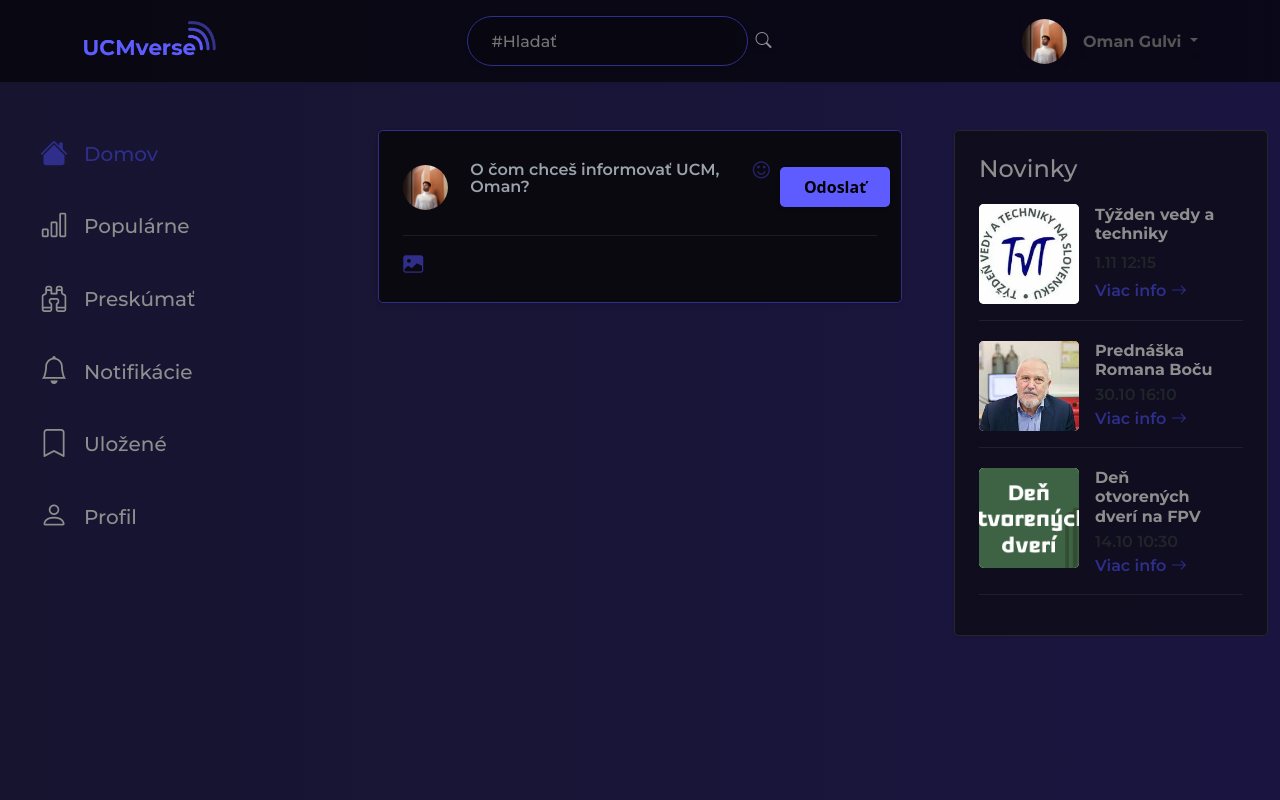
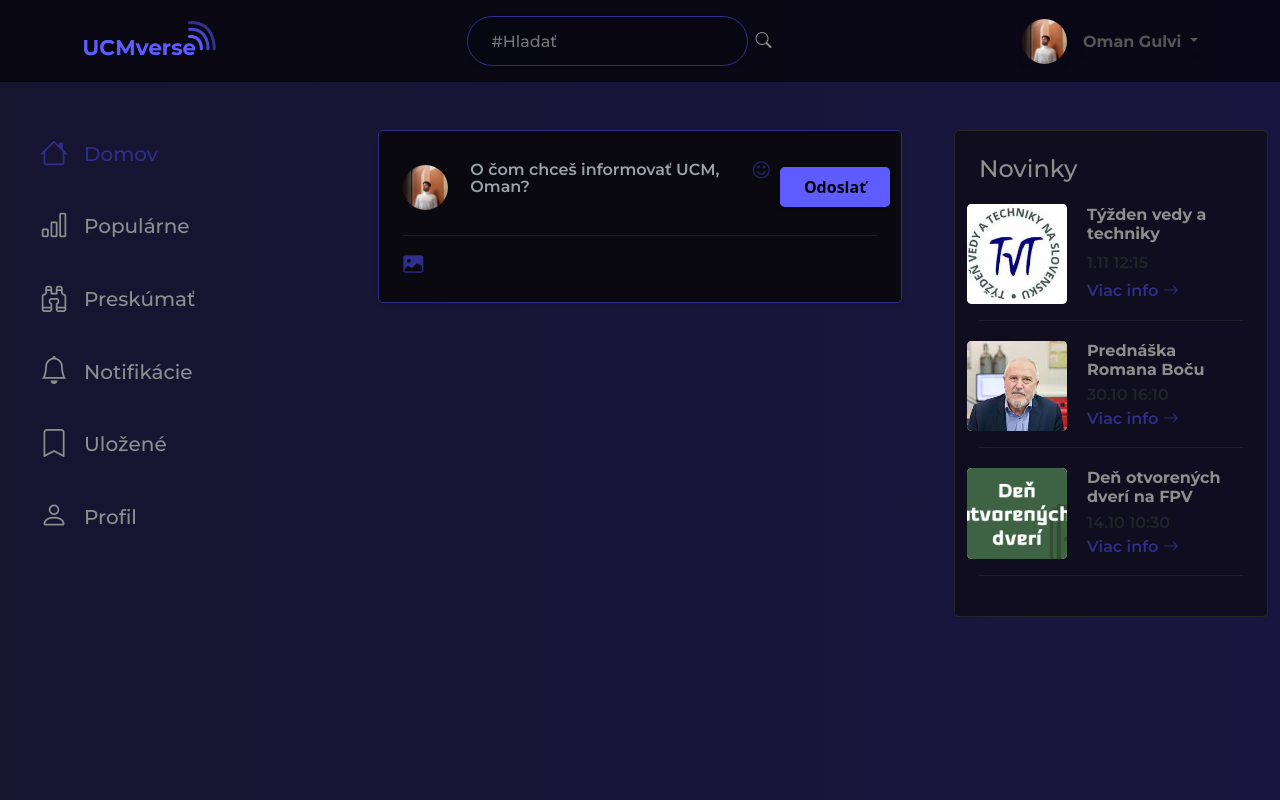
Before and after one commit to KNXKO/UCMverse, a PHP site: page /home.php in a window 1280 px wide. Run offline with PHP 8.4, Linux system fonts and the light colour scheme; data that the repository does not hold is empty; some libraries are stand-ins or nearby versions.

Commit message:
Vylepsene veci

```diff
--- a/home.php
+++ b/home.php
@@ -114,44 +114,44 @@
             <div class="left-bar container d-flex flex-lg-column h-100 col-md-12 col-lg-2 justify-content-md-between justify-content-lg-start justify-content-between
              float-lg-start col-xxl-2 col-xl-2">
                 <!-- 1.  -->
-                <a class="menu-bg active" href="home.php">
+                <a class="menu-bg" href="home.php">
                     <div class="d-flex align-content-center align-items-center mb-lg-4 px-3">
-                        <h3 class="bi bi-house-fill me-md-3 c-darkprimary"></h3>
+                        <h3 class="bi bi-house me-lg-3 c-darkprimary"></h3>
                         <h3 class="fs-5 d-none d-lg-inline c-darkprimary">Domov</h3>
                     </div>
                 </a>
                 <!-- 2.  -->
-                <a class="menu-bg" href="popular.html">
+                <a class="menu-bg" href="popular.php">
                     <div class="d-flex align-content-center align-items-center mb-lg-4 px-3">
-                        <h3 class="bi bi-bar-chart me-md-3"></h3>
+                        <h3 class="bi bi-bar-chart me-lg-3"></h3>
                         <h3 class="fs-5 d-none d-lg-inline">Populárne</h3>
                     </div>
                 </a>
                 <!-- 3.  -->
                 <a class="menu-bg" href="#">
                     <div class="d-flex align-content-center align-items-center mb-lg-4 px-3">
-                        <h3 class="bi bi-binoculars me-md-3"></h3>
+                        <h3 class="bi bi-binoculars me-lg-3"></h3>
                         <h3 class="fs-5 d-none d-lg-inline">Preskúmať</h3>
                     </div>
                 </a>
                 <!-- 4.  -->
                 <a class="menu-bg" href="#">
                     <div class="d-flex align-content-center align-items-center mb-lg-4 px-3">
-                        <h3 class="bi bi-bell me-md-3"></h3>
+                        <h3 class="bi bi-bell me-lg-3"></h3>
                         <h3 class="fs-5 d-none d-lg-inline">Notifikácie</h3>
                     </div>
                 </a>
                 <!-- 5.  -->
                 <a class="menu-bg" href="#">
                     <div class="d-flex align-content-center align-items-center mb-lg-4 px-3">
-                        <h3 class="bi bi-bookmark me-md-3"></h3>
+                        <h3 class="bi bi-bookmark me-lg-3"></h3>
                         <h3 class="fs-5 d-none d-lg-inline">Uložené</h3>
                     </div>
                 </a>
                 <!-- 6.  -->
-                <a class="menu-bg" href="#">
+                <a class="menu-bg" href="profil.html">
                     <div class="d-flex align-content-center align-items-center mb-lg-4 px-3">
-                        <h3 class="bi bi-person me-md-3"></h3>
+                        <h3 class="bi bi-person me-lg-3"></h3>
                         <h3 class="fs-5 d-none d-lg-inline">Profil</h3>
                     </div>
                 </a>
@@ -162,33 +162,45 @@
                     <h4 class="mb-3">Novinky</h4>
                     <!-- 1 -->
                     <div class="d-flex mt-1">
-                        <img class="img-thumbnail w-25 h-auto" src="assets/img/udalosti/banners/banner_tyzden_vedy.jpg" style="object-fit: cover;" alt="">
+                        <div class="row me-1">
+                           <img class="img-thumbnail max-vw-25" src="assets/img/udalosti/banners/banner_tyzden_vedy.jpg"
+                            alt="">
+                        </div>
+
                         <div class="mx-3 d-flex flex-column justify-content-center">
                             <h5 class="fw-300 fw-bold c-darkgrey fs-6">Týžden vedy a techniky</h5>
                             <p class="fw-300 fs-6 mb-1">1.11 12:15</p>
-                            <a class="fw-300 c-darkprimary fs-6 udalosti" target="_blank" href="https://tyzdenvedy.sk/">Viac info <i class="bi bi-arrow-right"></i></a>
+                            <a class="fw-300 c-darkprimary fs-6 udalosti" target="_blank" href="https://tyzdenvedy.sk/">Viac info <i
+                                    class="bi bi-arrow-right"></i></a>
                         </div>
                     </div>
                     <!-- LINE -->
                     <hr class="c-black">
                     <!-- 2 -->
-                    <div class="d-flex mt-1 ">
-                        <img class="img-thumbnail w-25 h-auto" src="assets/img/udalosti/banners/images.jfif" style="object-fit: cover;" alt="">
+                    <div class="d-flex mt-1">
+                        <div class="row me-1">
+                             <img class="img-thumbnail max-vw-25" src="assets/img/udalosti/banners/images.jfif" alt="">
+                        </div>
                         <div class="mx-3 d-flex flex-column justify-content-center">
                             <h5 class="fw-300 fw-bold c-darkgrey fs-6 mb-1">Prednáška Romana Boču</h5>
                             <p class="fw-300 fs-6 mb-0">30.10 16:10</p>
-                            <a class="fw-300 c-darkprimary fs-6 udalosti" target="_blank" href="http://fpv.ucm.sk/sk/odborna-prednaska-romana-bocu">Viac info <i class="bi bi-arrow-right"></i></a>
+                            <a class="fw-300 c-darkprimary fs-6 udalosti" target="_blank"
+                                href="http://fpv.ucm.sk/sk/odborna-prednaska-romana-bocu">Viac info <i class="bi bi-arrow-right"></i></a>
                         </div>
                     </div>
                     <!-- LINE -->
                     <hr class="c-black">
                     <!-- 3 -->
                     <div class="d-flex mt-1">
-                        <img class="img-thumbnail w-25 h-auto" src="assets/img/udalosti/banners/banner_DOD.jpg" style="object-fit: cover;" alt="">
+                        <div class="row me-1">
+                            <img class="img-thumbnail max-vw-25" src="assets/img/udalosti/banners/banner_DOD.jpg"  alt="">
+                        </div>
+
                         <div class="mx-3 d-flex flex-column justify-content-center">
                             <h5 class="fw-300 fw-bold c-darkgrey fs-6 mb-1">Deň otvorených dverí na FPV</h5>
                             <p class="fw-300 fs-6 mb-0">14.10 10:30</p>
-                            <a class="fw-300 c-darkprimary fs-6 udalosti" target="_blank" href="http://fpv.ucm.sk/sk/dod-2022">Viac info <i class="bi bi-arrow-right"></i></a>
+                            <a class="fw-300 c-darkprimary fs-6 udalosti" target="_blank" href="http://fpv.ucm.sk/sk/dod-2022">Viac info <i
+                                    class="bi bi-arrow-right"></i></a>
                         </div>
                     </div>
                     <!-- LINE  -->
```
